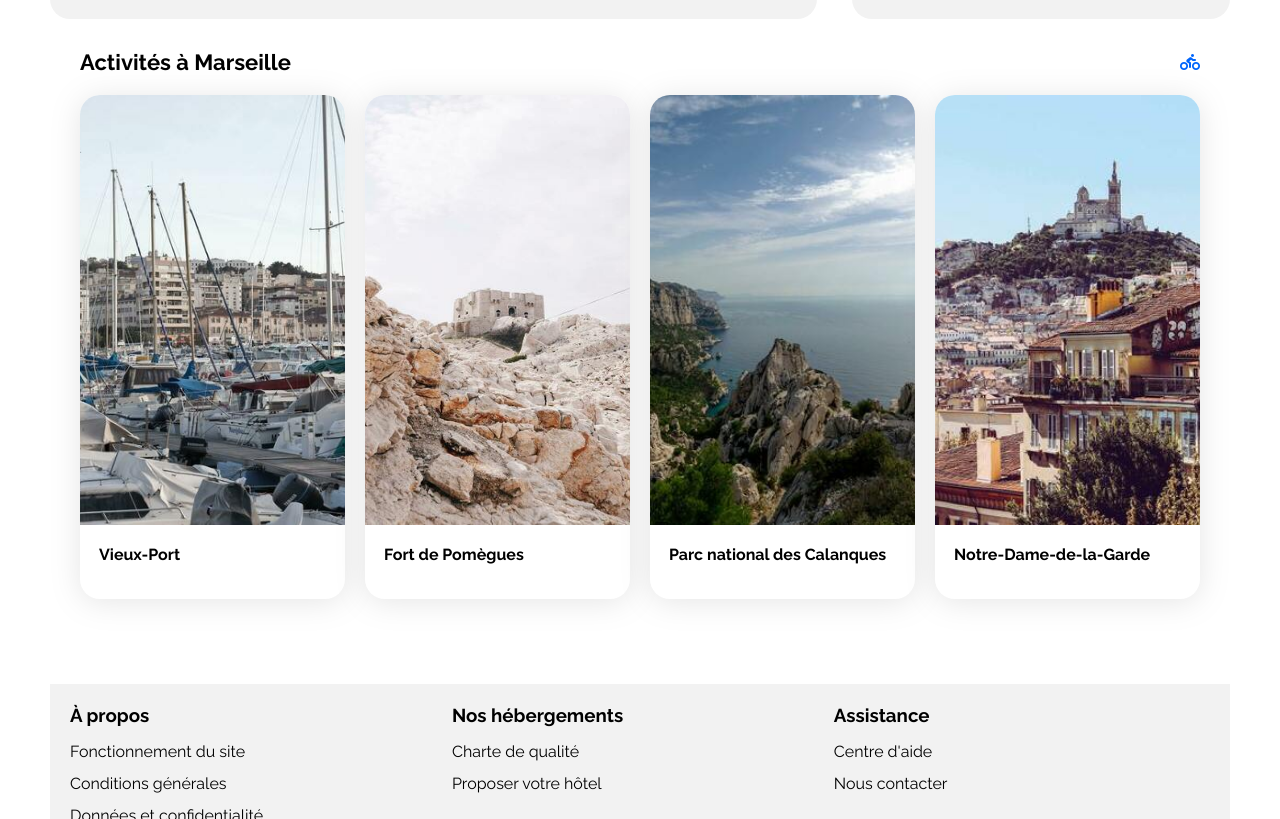
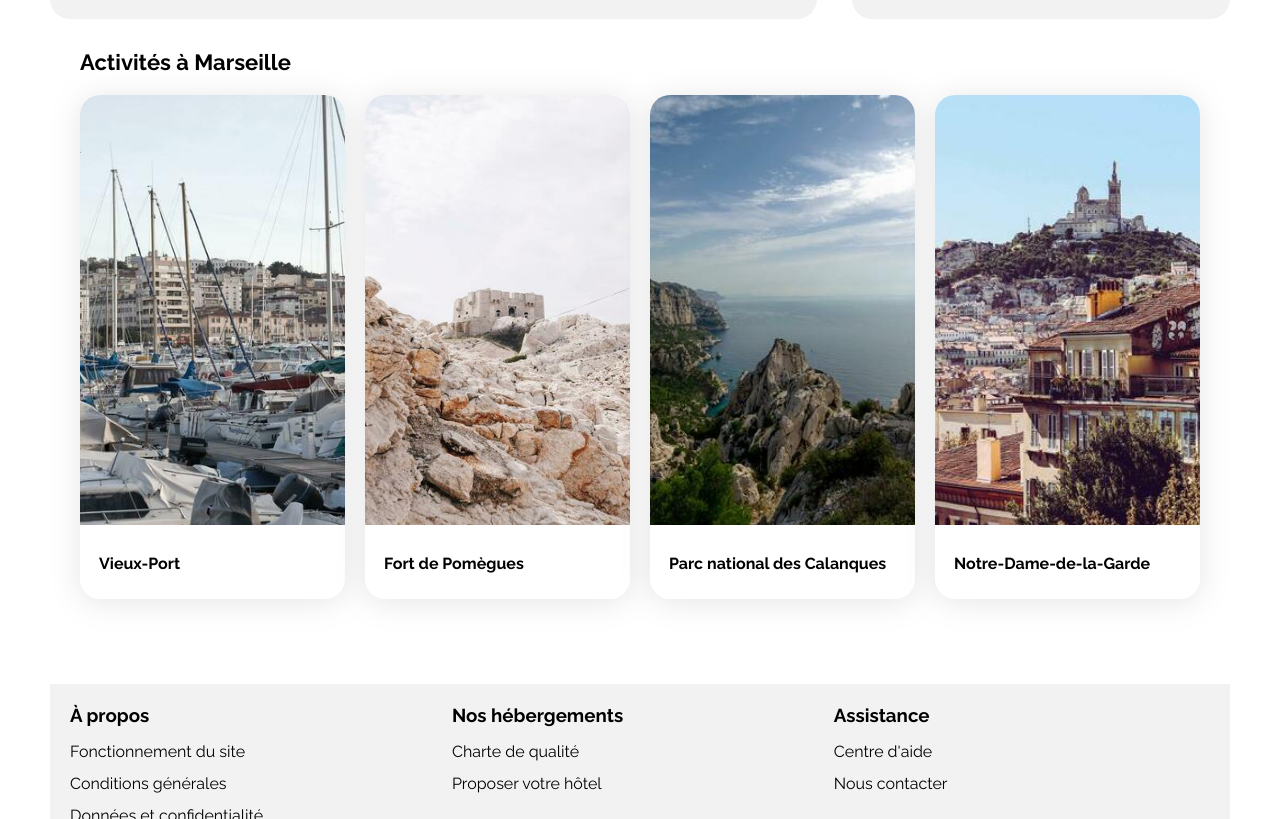
Before and after one commit to ceddevstudent89/P3-Booki, a plain HTML site: page index.html in a window 1280 px wide. Shown: the part 1394-2213 px from the top of the page. Drawn offline with Linux system fonts and the light colour scheme.

Commit message:
Modif retirer icon textes activités sur la gauche en mobile

```diff
--- a/css/style.css
+++ b/css/style.css
@@ -91,7 +91,8 @@ nav ul li {
   margin-left: 63px;
   text-align: center;
   padding-top: 50px;
-  /* évite le bug+ de décalage de 2px sur la bas*/
+  /* évite le bug+ de décalage de 2px sur le bas*/
+  /* transparent afin de ne pas voir les bordures */
   border-top: 2px solid transparent;
   list-style: none;
   cursor: pointer;
@@ -107,6 +108,7 @@ nav ul li:hover {
 }
 
 nav ul li:hover a {
+  /* les bordures transparent s'affiche en bleu au passage la souris */
   color: var(--main-color);
 }
 /* ***************** */
@@ -438,12 +440,17 @@ nav ul li:hover a {
 
 .activites-cards .card-content {
   width: 100%;
-  padding: 0px 19px;
+  padding: 20px 19px;
   height: 70px;
   display: flex;
   flex-direction: row;
-  justify-content: space-between;
+  /* justify-content: flex-start; */
+  align-items: center;
   box-sizing: border-box;
+}
+
+.activites-cards > a {
+  text-align: start;
 }
 
 /* ************************Footer********************************** */
@@ -534,9 +541,9 @@ footer ul {
   }
 
   .activites-cards .card-content {
-    height: 70px;
     flex-direction: column;
     justify-content: center;
+    align-items: normal;
   }
 }
 
--- a/index.html
+++ b/index.html
@@ -95,7 +95,6 @@
           <section class="hebergements" id="hebergements">
             <div class="hebergements-title">
               <h2 class="section-title">Hébergements à Marseille</h2>
-              <i class="fa-solid fa-hotel" aria-hidden="true"></i>
             </div>
             <div class="hebergements-cards">
               <a href="#">
@@ -359,7 +358,6 @@
         <section class="activites" id="activites">
           <div class="activites-title">
             <h2 class="section-title">Activités à Marseille</h2>
-            <i class="fa-solid fa-person-biking" aria-hidden="true"></i>
           </div>
           <div class="activites-cards">
             <a href="#">
```
